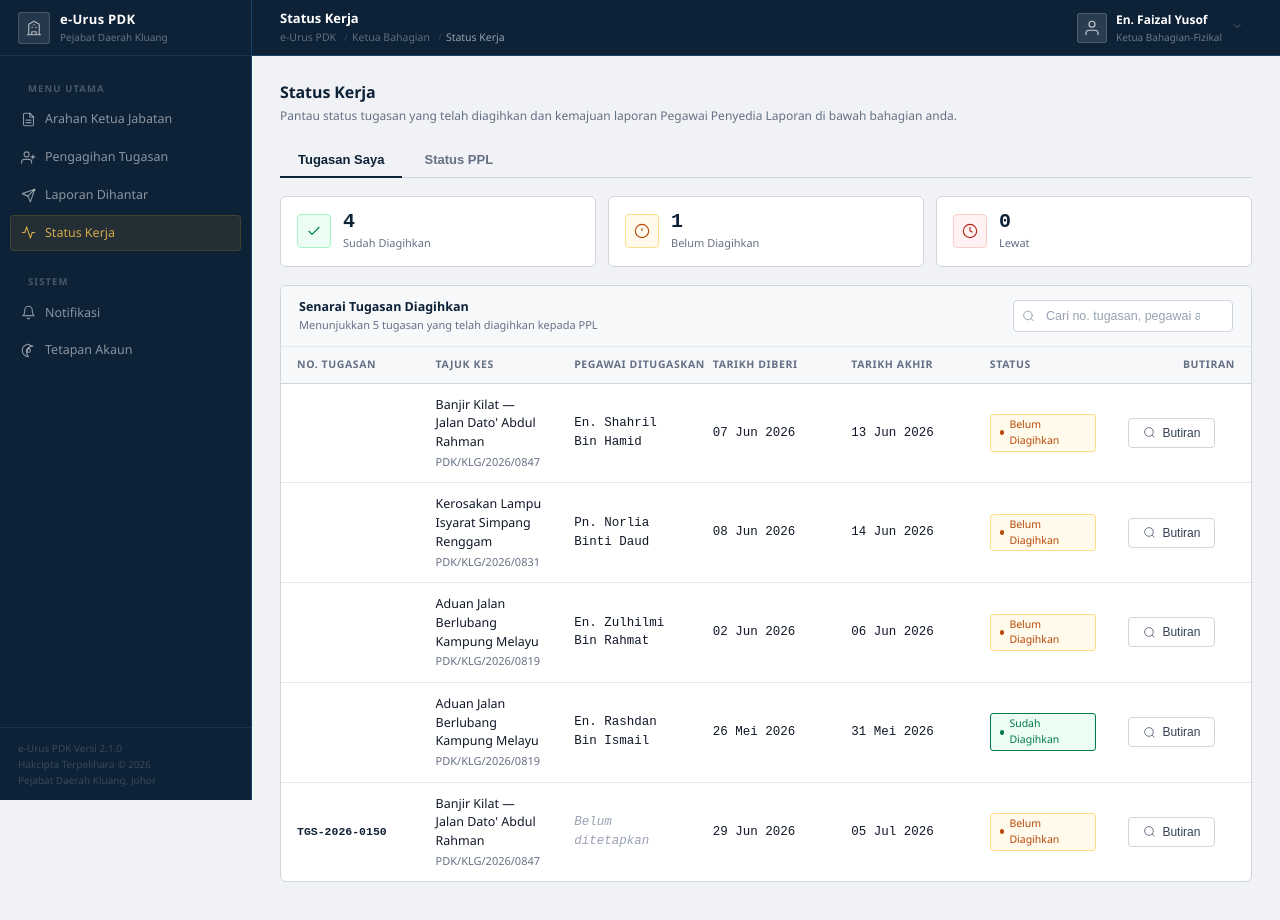
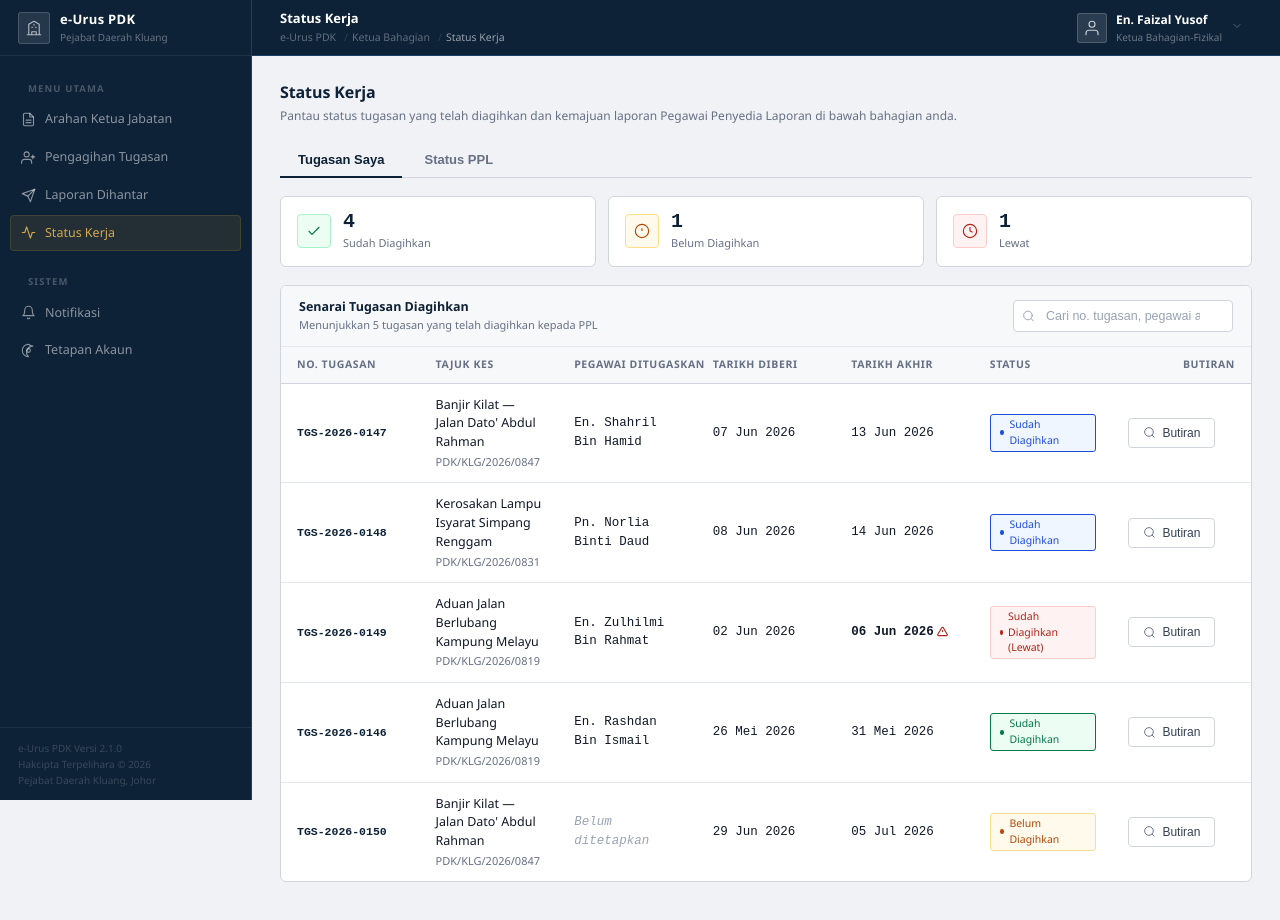
Before and after one commit to tirazman/TRIPLEA-SCSE2243-ADP-PROJECT1, a React (Vite) app in the folder frontend/: page /ketua-bahagian/status-kerja in a window 1280 px wide. Shown: the top 920 px of the page. Built offline with nearby package versions, Linux system fonts and the light colour scheme.

Commit message:
correct kb status kerja

```diff
--- a/frontend/src/data/statusKerjaData.jsx
+++ b/frontend/src/data/statusKerjaData.jsx
@@ -279,6 +279,8 @@ export const pplLaporanData = [
 
 
 // DATA ONLY FOR KB
+
+/* ─── Tab: "Pengagihan" (Ketua Bahagian — agihan tugasan ke PPL) ─── */
 export const kbPengagihanStatusData = [
   {
     ref: "PDK/KLG/2026/0912",
@@ -321,3 +323,71 @@ export const kbPengagihanStatusData = [
     notes: "",
   },
 ];
+
+/* ─── KB's own tugasan list (no dependency on tugasanData.jsx) ─── */
+// Status values used here:
+//   "Belum Diagihkan" — belum ada pegawai ditugaskan
+//   "Sudah Diagihkan" — pegawai telah ditugaskan, dalam tempoh
+//   "Lewat"           — pegawai telah ditugaskan, tapi melepasi tarikh akhir
+//   "Selesai"         — tugasan telah selesai (dipaparkan sebagai "Sudah Diagihkan")
+export const kbTugasanList = [
+  {
+    id: "TGS-2026-0147",
+    caseRef: "PDK/KLG/2026/0847",
+    caseTitle: "Banjir Kilat — Jalan Dato' Abdul Rahman",
+    officer: "En. Shahril Bin Hamid",
+    instruction:
+      "Pegawai diarahkan untuk turun padang ke lokasi Jambatan Kg. Sungai Kecil bagi menjalankan pemeriksaan fizikal dan menyediakan laporan teknikal yang lengkap. Laporan hendaklah mengandungi penilaian kerosakan struktur, butiran koordinat lokasi, status infrastruktur awam dan asas di tapak, anggaran kos pembaikan, serta gambar bukti yang jelas dan berformat.",
+    priority: "Tinggi",
+    dateGiven: "07 Jun 2026",
+    deadline: "13 Jun 2026",
+    status: "Sudah Diagihkan",
+  },
+  {
+    id: "TGS-2026-0148",
+    caseRef: "PDK/KLG/2026/0831",
+    caseTitle: "Kerosakan Lampu Isyarat Simpang Renggam",
+    officer: "Pn. Norlia Binti Daud",
+    instruction:
+      "Sila sahkan status aduan bersama pihak JKR Daerah Kluang dan dapatkan pengesahan bertulis berkenaan tarikh anggaran pembaikan. Sertakan gambar terkini keadaan lampu isyarat dan maklum balas pengguna jalan sekitar kawasan tersebut.",
+    priority: "Sederhana",
+    dateGiven: "08 Jun 2026",
+    deadline: "14 Jun 2026",
+    status: "Sudah Diagihkan",
+  },
+  {
+    id: "TGS-2026-0149",
+    caseRef: "PDK/KLG/2026/0819",
+    caseTitle: "Aduan Jalan Berlubang Kampung Melayu",
+    officer: "En. Zulhilmi Bin Rahmat",
+    instruction:
+      "Jalankan tinjauan tapak bagi menilai tahap keparahan lubang jalan dan kesan kepada pengguna jalan raya. Laporan perlu disertakan dengan ukuran lubang, gambar bertarikh dan cadangan kaedah pembaikan segera.",
+    priority: "Tinggi",
+    dateGiven: "02 Jun 2026",
+    deadline: "06 Jun 2026",
+    status: "Lewat",
+  },
+  {
+    id: "TGS-2026-0146",
+    caseRef: "PDK/KLG/2026/0819",
+    caseTitle: "Aduan Jalan Berlubang Kampung Melayu",
+    officer: "En. Rashdan Bin Ismail",
+    instruction:
+      "Dapatkan maklum balas daripada Ketua Kampung Melayu berkenaan tahap kekerapan aduan penduduk dan kesan kepada keselamatan jalan raya di kawasan tersebut.",
+    priority: "Rendah",
+    dateGiven: "26 Mei 2026",
+    deadline: "31 Mei 2026",
+    status: "Selesai",
+  },
+  {
+    id: "TGS-2026-0150",
+    caseRef: "PDK/KLG/2026/0847",
+    caseTitle: "Banjir Kilat — Jalan Dato' Abdul Rahman",
+    officer: "",
+    instruction: "",
+    priority: "Tinggi",
+    dateGiven: "29 Jun 2026",
+    deadline: "05 Jul 2026",
+    status: "Belum Diagihkan",
+  },
+];
--- a/frontend/src/view/KetuaBahagian/KBStatusKerja.jsx
+++ b/frontend/src/view/KetuaBahagian/KBStatusKerja.jsx
@@ -1,29 +1,12 @@
 import { useState } from "react";
 import Navbar from "../../components/common/navbar";
-import { pplLaporanData } from "../../data/statusKerjaData";
-import { initialTugasanList } from "../../data/tugasanData";
+import { pplLaporanData, kbTugasanList } from "../../data/statusKerjaData";
 import "../../styles/pages/StatusKerja.css";
-
-/* ─── Data khusus KB — extend initialTugasanList dengan 1 entry belum diagihkan ─── */
-const kbTugasanList = [
-  ...initialTugasanList,
-  {
-    id: "TGS-2026-0150",
-    caseRef: "PDK/KLG/2026/0847",
-    caseTitle: "Banjir Kilat — Jalan Dato' Abdul Rahman",
-    officer: "",
-    instruction: "",
-    priority: "Tinggi",
-    dateGiven: "29 Jun 2026",
-    deadline: "05 Jul 2026",
-    status: "Belum Diagihkan",
-  },
-];
 
 /* ─── Badge status tugasan KB ─── */
 function TugasanStatusBadge({ status }) {
   const map = {
-    "Menunggu Laporan": { cls: "badge-progress", label: "Sudah Diagihkan" },
+    "Sudah Diagihkan":  { cls: "badge-progress", label: "Sudah Diagihkan" },
     "Selesai":          { cls: "badge-received", label: "Sudah Diagihkan" },
     "Lewat":            { cls: "badge-overdue",  label: "Sudah Diagihkan (Lewat)" },
     "Belum Diagihkan":  { cls: "badge-pending",  label: "Belum Diagihkan" },
@@ -272,7 +255,7 @@ export default function KBStatusKerja() {
   const pplCompleted = pplLaporanData.filter(r => r.status === "Completed").length;
   const pplOverdue   = pplLaporanData.filter(r => r.status === "Overdue").length;
 
-  // ── Fixed filter — guard against empty officer field ──
+  // ── Guard against empty officer field ──
   const filteredTugasan = kbTugasanList.filter(t => {
     const q = searchQuery.toLowerCase().trim();
     if (!q) return true;
@@ -421,7 +404,6 @@ export default function KBStatusKerja() {
                 <tbody>
                   {filteredTugasan.map(t => (
                     <tr key={t.id}>
-                      {/* ── Fixed: inline style to force visibility ── */}
                       <td style={{
                         fontFamily: "'IBM Plex Mono', monospace",
                         fontSize: '11.5px', fontWeight: 600,
```
